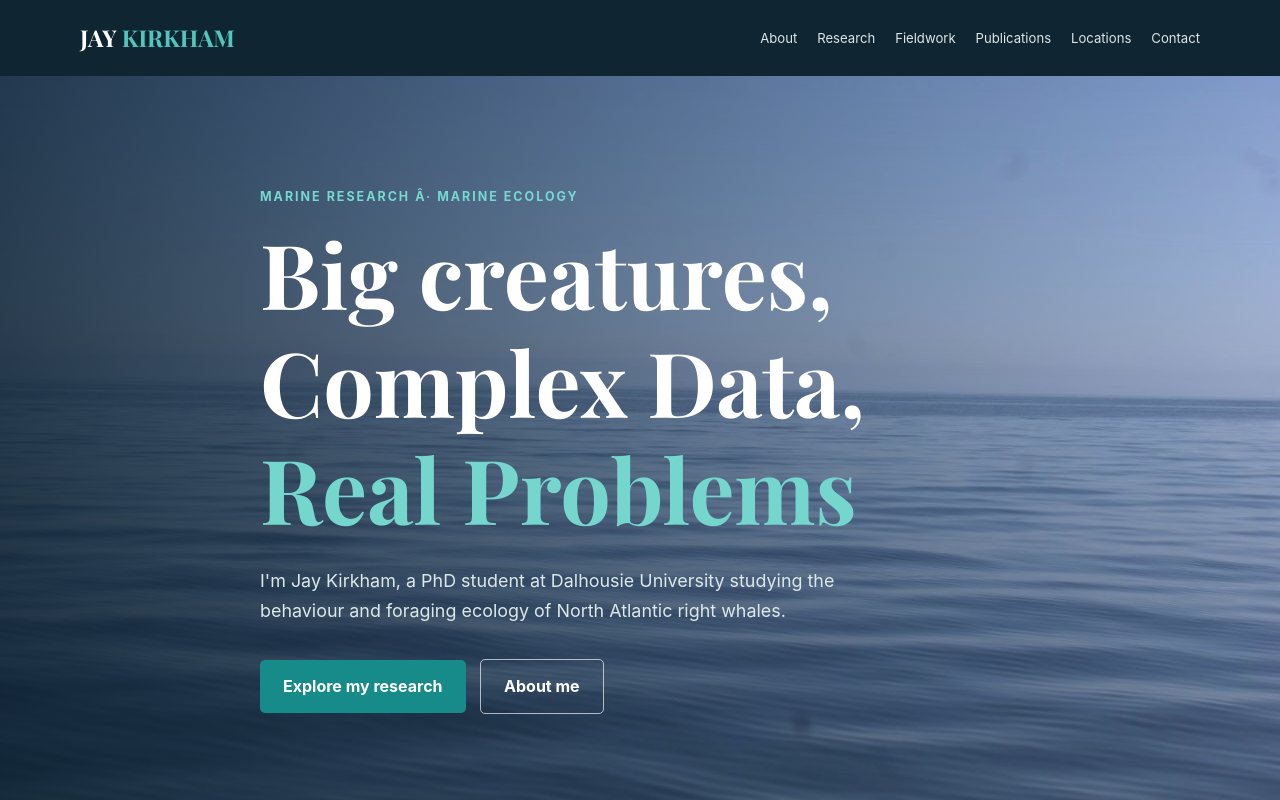
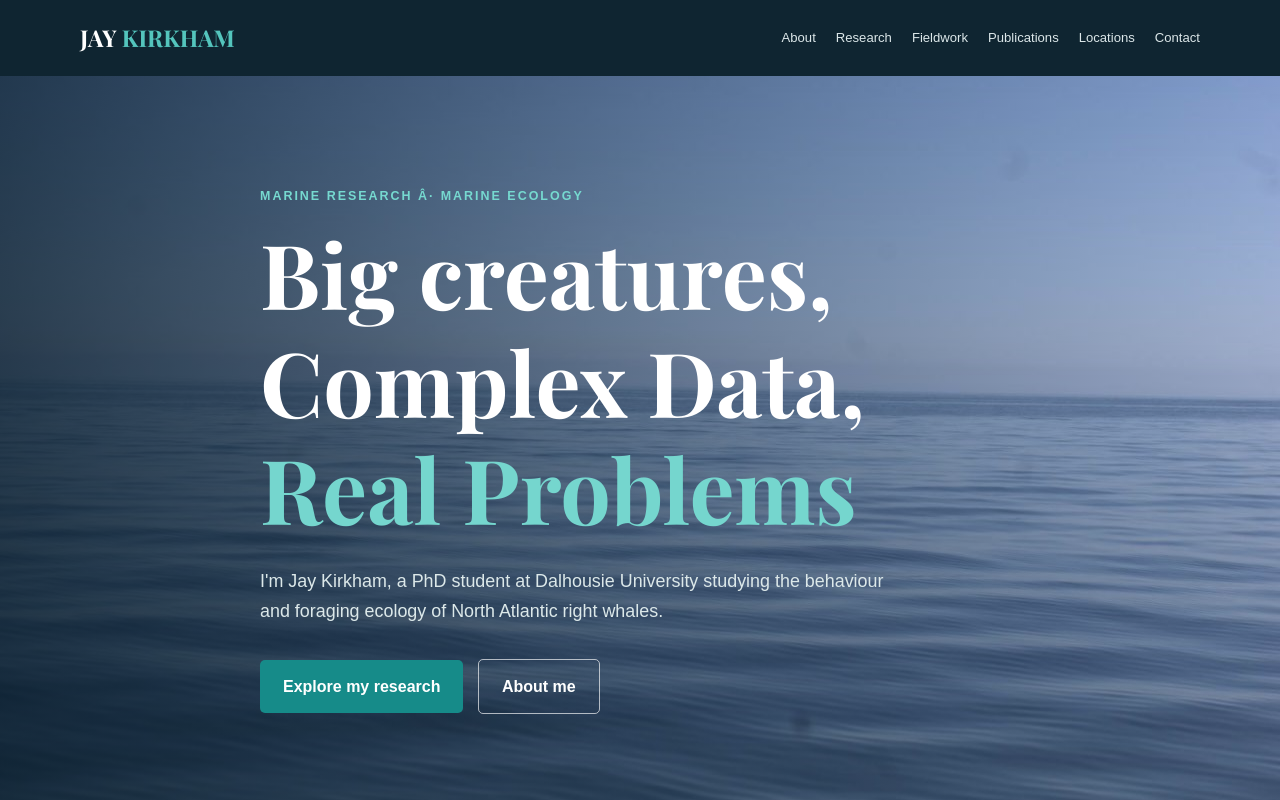
Before and after one commit to KirkhamJay/AboutMe, a plain HTML site: page index.html in a window 1280 px wide. Shown: the top 800 px of the page. Drawn offline with nearby package versions, Linux system fonts and the light colour scheme.

Commit message:
Update index.html

```diff
--- a/index.html
+++ b/index.html
@@ -28,7 +28,7 @@
     html { scroll-behavior: smooth; scroll-padding-top: 85px; }
 
     body {
-      font-family: "Inter", sans-serif;
+      font-family: "Sans DM", sans-serif;
       color: var(--text);
       background: var(--cream);
       line-height: 1.7;
```
